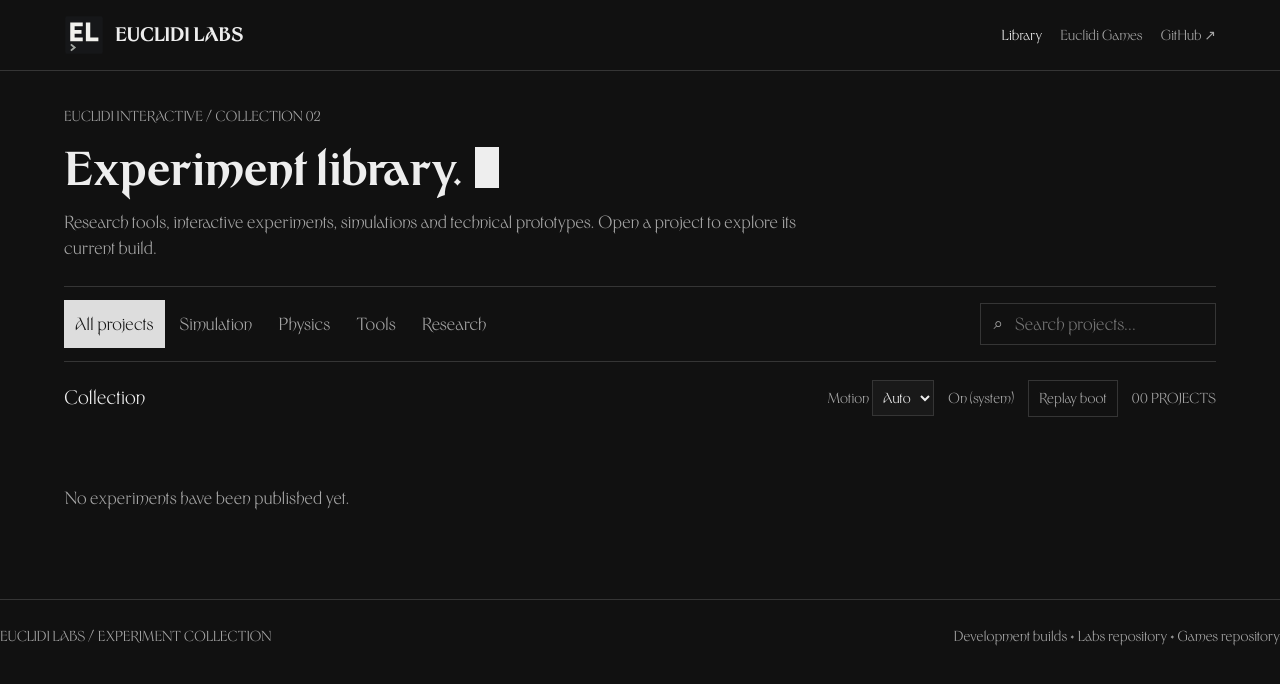
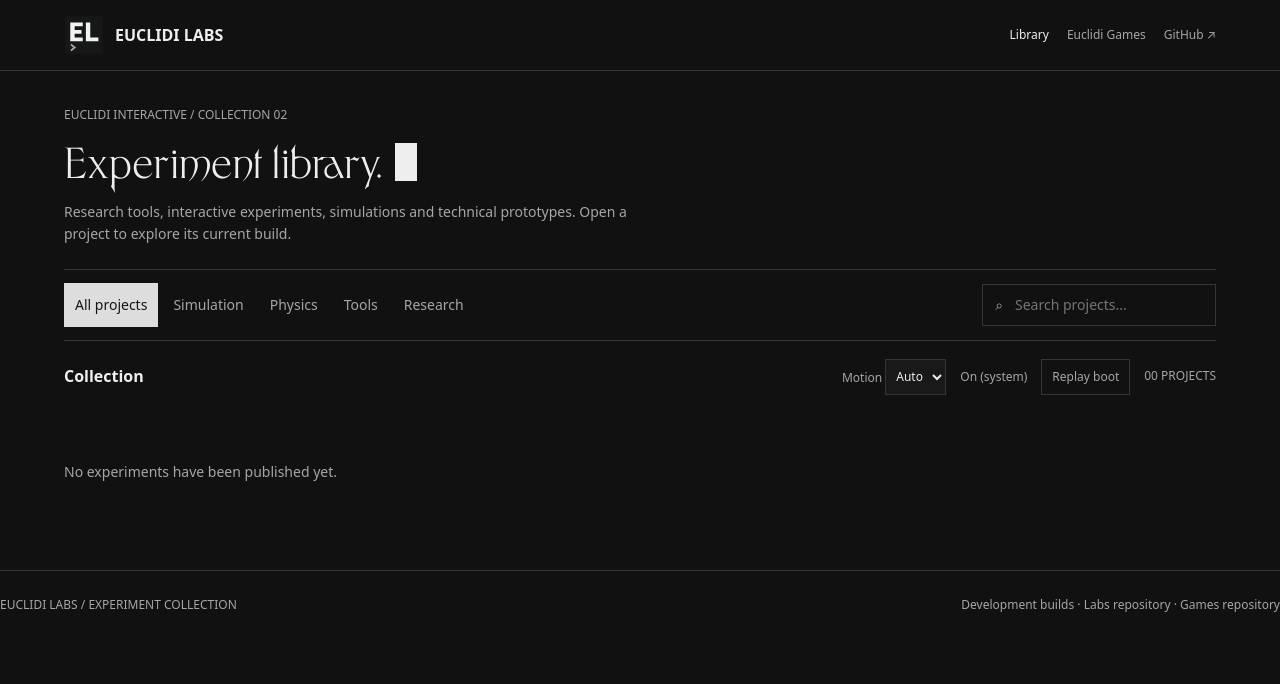
Before and after one commit to euclidi/euclidi-labs, a plain HTML site: page index.html in a window 1280 px wide. Drawn offline with Linux system fonts and the light colour scheme.

Commit message:
Restrict Sinistre to display typography and restore readable UI text

```diff
--- a/assets/brand/catalog-retro.css
+++ b/assets/brand/catalog-retro.css
@@ -6,9 +6,9 @@
 /* Euclidi Labs — design revision 6: harmonized pixel typography and observable motion. */
 
 :root {
-  --ui-font:"Sinistre",Georgia,"Times New Roman",serif;--ui-scale:1;--ui-tracking:0px;--motion-speed:1;
-  --type-small:14px;--type-body:17px;
-  --type-card:23px;--type-brand:19px;
+  --ui-font:system-ui,-apple-system,BlinkMacSystemFont,"Segoe UI",sans-serif;--display-font:"Sinistre",Georgia,serif;--ui-scale:1;--ui-tracking:0px;--motion-speed:1;
+  --type-small:12px;--type-body:14px;
+  --type-card:22px;--type-brand:16px;
   font-family:var(--ui-font);font-size:var(--type-body);font-weight:400;font-synthesis:none;
   letter-spacing:var(--ui-tracking);line-height:1.5;-webkit-text-size-adjust:100%;text-size-adjust:100%;
 }
@@ -24,7 +24,7 @@ button,input {letter-spacing:inherit;font-weight:400;}
 .mark {width:40px;height:40px;transform-origin:center;}
 .top nav {font-size:var(--type-small);gap:18px;flex-wrap:wrap;flex-shrink:0;}
 .intro {padding:32px 0 24px;}
-.intro h1 {font-size:clamp(32px,4vw,46px);line-height:1.25;margin:10px 0 12px;overflow-wrap:anywhere;}
+.intro h1 {font-size:clamp(30px,3.5vw,42px);line-height:1.25;margin:10px 0 12px;overflow-wrap:anywhere;}
 .intro p {font-size:var(--type-body);line-height:2;max-width:76ch;}
 .eyebrow,.count,.foot,.meta,.project-docs,.legacy,.actions a:not(.play) {font-size:var(--type-small);line-height:1.9;}
 .toolbar {gap:12px;margin-bottom:18px;}
@@ -48,7 +48,7 @@ button,input {letter-spacing:inherit;font-weight:400;}
 .cover-title,.cover-title.sanctuary,.cover-title.backyard-astronaut,.cover-title.pacman,.cover-title.dojo,
 .cover-title.dummy-lab-w18,.cover-title.sector-zero {
   font-family:var(--ui-font);font-weight:400;font-style:normal;font-stretch:normal;font-synthesis:none;
-  font-size:clamp(21px,8cqw,38px);line-height:1.12;
+  font-size:clamp(20px,7cqw,32px);line-height:1.12;
   letter-spacing:var(--ui-tracking);max-width:100%;overflow-wrap:anywhere;
 }
 .cover-title.dojo em {font-size:1em;font-style:normal;}
@@ -56,7 +56,7 @@ button,input {letter-spacing:inherit;font-weight:400;}
 .cover-top span,.cover-bottom span {min-width:0;max-width:100%;overflow-wrap:anywhere;}
 .info {padding:15px;}
 .meta {gap:6px 12px;flex-wrap:wrap;justify-content:space-between;}
-.info h2 {font-size:var(--type-card);line-height:1.65;margin:10px 0 8px;overflow-wrap:anywhere;}
+.info h2 {font-size:var(--type-card);line-height:1.3;margin:10px 0 8px;overflow-wrap:anywhere;}
 .info p {font-size:var(--type-body);line-height:2;margin-bottom:16px;overflow-wrap:anywhere;}
 .actions {gap:8px 12px;}
 .play {min-height:44px;gap:10px;max-width:100%;min-width:0;padding:10px 12px;}
@@ -111,11 +111,15 @@ body[data-terminal-cursor="off"] .terminal-cursor {opacity:0;}
 .intro.is-booting #catalog-intro {opacity:0;}
 #os-boot p {white-space:pre-wrap;overflow-wrap:anywhere;}
 
-/* Optical sizing for the supplied display face; keep artwork and logo geometry intact. */
-.brand,.intro h1,.info h2,.cover-title,.cover-title.sanctuary,.cover-title.backyard-astronaut,.cover-title.pacman,.cover-title.dojo,.cover-title.dummy-lab-w18,.cover-title.sector-zero {font-weight:700;}
+/* Restrained display typography; functional text uses a neutral system face. */
+.intro h1,.info h2,.cover-title,.cover-title.sanctuary,.cover-title.backyard-astronaut,.cover-title.pacman,.cover-title.dojo,.cover-title.dummy-lab-w18,.cover-title.sector-zero {font-family:var(--display-font);font-weight:400;}
+.brand,.catalog-heading h2,.play {font-weight:600;}
 .intro p,.info p {line-height:1.55;}
 button,input,select,textarea {font-family:var(--ui-font);}
 .top nav {min-width:0;max-width:100%;flex-shrink:1;}
 .cover-title {overflow-wrap:anywhere;}
 .cover-top,.cover-bottom {line-height:1.3;}
-@media(max-width:550px){.top nav{justify-content:flex-start;gap:10px 16px;}.cover-title{font-size:clamp(21px,8cqw,38px);}}
+@media(max-width:550px){.top nav{justify-content:flex-start;gap:10px 16px;}.cover-title{font-size:clamp(20px,7cqw,32px);}}
+
+/* Keep the mock boot console utilitarian, rather than decorative. */
+#os-boot,#os-boot h1,#os-boot p {font-family:var(--ui-font);font-weight:400;}
--- a/index.html
+++ b/index.html
@@ -12,9 +12,9 @@
 @media(max-width:900px){.games{grid-template-columns:repeat(2,minmax(0,1fr))}.cover-title{font-size:clamp(29px,5vw,54px)}.cover-title.sanctuary{font-size:clamp(23px,4vw,42px)}.cover-title.backyard-astronaut{font-size:clamp(22px,3.7vw,36px)}}@media(max-width:550px){.top{height:62px}.top nav{gap:14px}.intro{padding:31px 0 24px}.toolbar{align-items:stretch;gap:10px}.filters{width:100%;gap:4px}.filters button{padding:9px 10px}.search{width:100%}.search input{width:100%}.games{grid-template-columns:1fr;gap:20px}.cover{padding:18px}.cover-title{font-size:clamp(40px,12vw,60px)}.cover-title.sanctuary{font-size:clamp(30px,8vw,48px)}.cover-title.backyard-astronaut{font-size:clamp(26px,7vw,40px)}.cover-top,.cover-bottom{font-size:10px}.play{flex:1}.intro p{font-size:14px}}@media(prefers-reduced-motion:reduce){*{scroll-behavior:auto}}
 .project-docs{display:flex;flex-wrap:wrap;gap:5px 16px;padding:11px 17px 13px;border-top:1px solid var(--line);font-size:12px;color:var(--muted)}.project-docs a{display:inline-flex;align-items:center;min-height:30px}.project-docs a:hover{color:var(--fg);text-decoration:underline}</style>
 <link rel="preload" href="./assets/brand/sinistre/SinistreVF.woff2" as="font" type="font/woff2" crossorigin>
-<link rel="stylesheet" href="./assets/brand/catalog-retro.css?v=12">
+<link rel="stylesheet" href="./assets/brand/catalog-retro.css?v=13">
 <script defer src="./assets/brand/catalog-motion.js?v=11"></script>
-</head><body data-design-revision="13" data-terminal-cursor="on" data-motion="on">
+</head><body data-design-revision="14" data-terminal-cursor="on" data-motion="on">
 <header><div class="shell top"><a class="brand" href="./" aria-label="Euclidi Labs home"><svg class="mark" xmlns="http://www.w3.org/2000/svg" viewBox="0 0 64 64" width="40" height="40" aria-hidden="true" focusable="false"><rect x="2" y="2" width="60" height="60" rx="3" fill="#161719"/><path d="M10 12H30V18H17V24H28V30H17V36H30V42H10Z" fill="#f1f1ed"/><path d="M35 12H42V36H55V42H35Z" fill="#f1f1ed"/><path d="M11 47L17 52L11 57" fill="none" stroke="#a4a9a4" stroke-width="3"/><rect class="terminal-cursor" x="21" y="54" width="10" height="3" fill="#a4a9a4"/></svg> EUCLIDI LABS</a><nav aria-label="Main navigation"><a href="./" aria-current="page">Library</a><a href="https://euclidi.github.io/euclidi-games/">Euclidi Games</a><a href="https://github.com/euclidi/euclidi-labs" aria-label="Euclidi Labs GitHub repository">GitHub ↗</a></nav></div></header>
 <main class="shell"><section class="intro"><div id="catalog-intro"><span class="eyebrow">Euclidi Interactive / Collection 02</span><h1>Experiment library.</h1><p>Research tools, interactive experiments, simulations and technical prototypes. Open a project to explore its current build.</p></div><div id="os-boot" hidden aria-hidden="true"><span class="eyebrow">Euclidi Interactive / Collection 02</span><h1 id="os-boot-title">Euclidi OS</h1><p id="os-command"></p></div></section>
 <div class="toolbar"><div class="filters" role="group" aria-label="Filter by category"><button type="button" data-filter="All" aria-pressed="true">All projects</button><button type="button" data-filter="Simulation" aria-pressed="false">Simulation</button><button type="button" data-filter="Physics" aria-pressed="false">Physics</button><button type="button" data-filter="Tools" aria-pressed="false">Tools</button><button type="button" data-filter="Research" aria-pressed="false">Research</button></div><label class="search"><span aria-hidden="true">⌕</span><input id="search" type="search" aria-label="Search projects" placeholder="Search projects..." autocomplete="off"></label></div>
```
Also changed, not shown: tests/catalog-smoke.mjs (+3 -3 lines), 1 other file.
